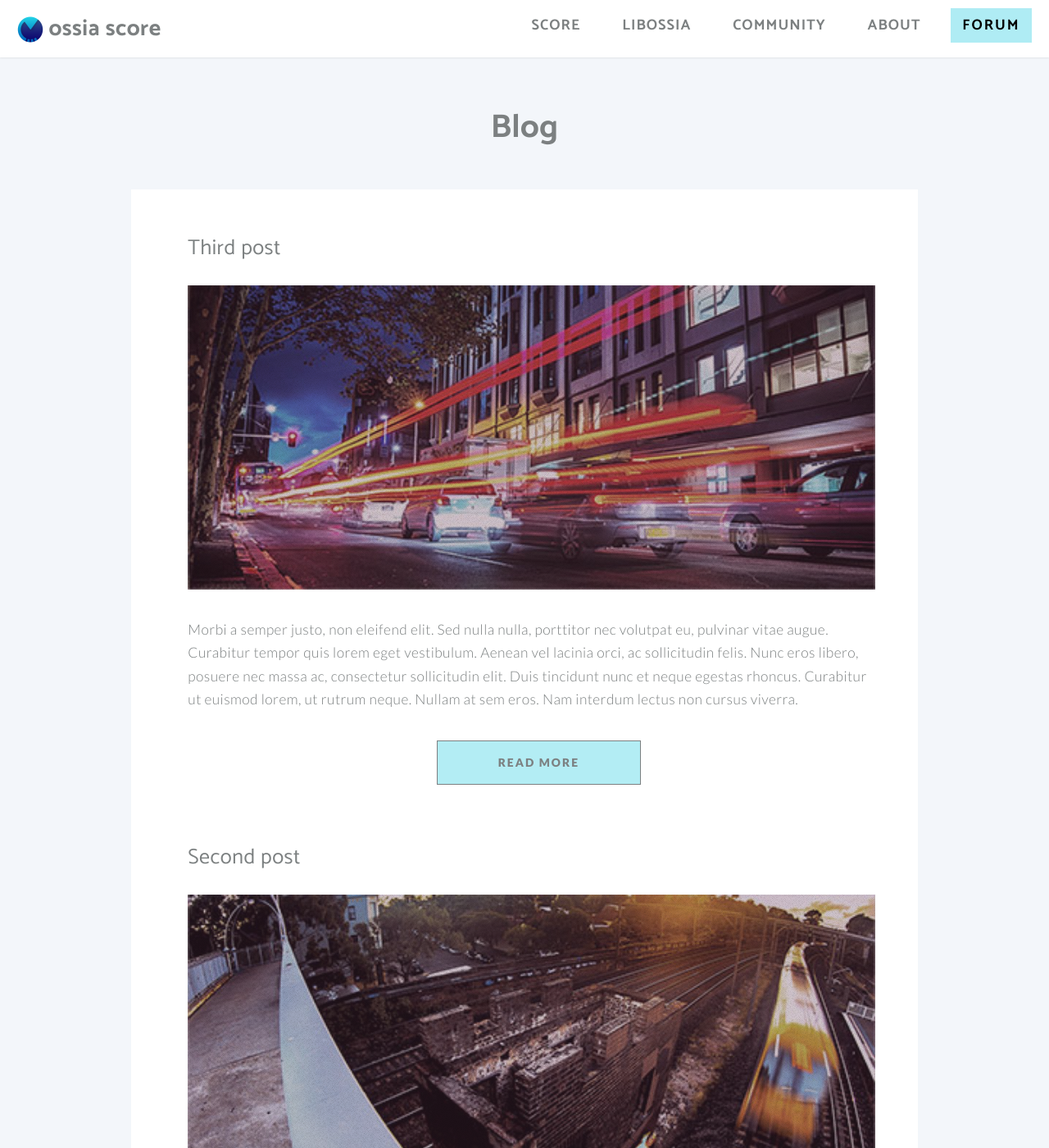
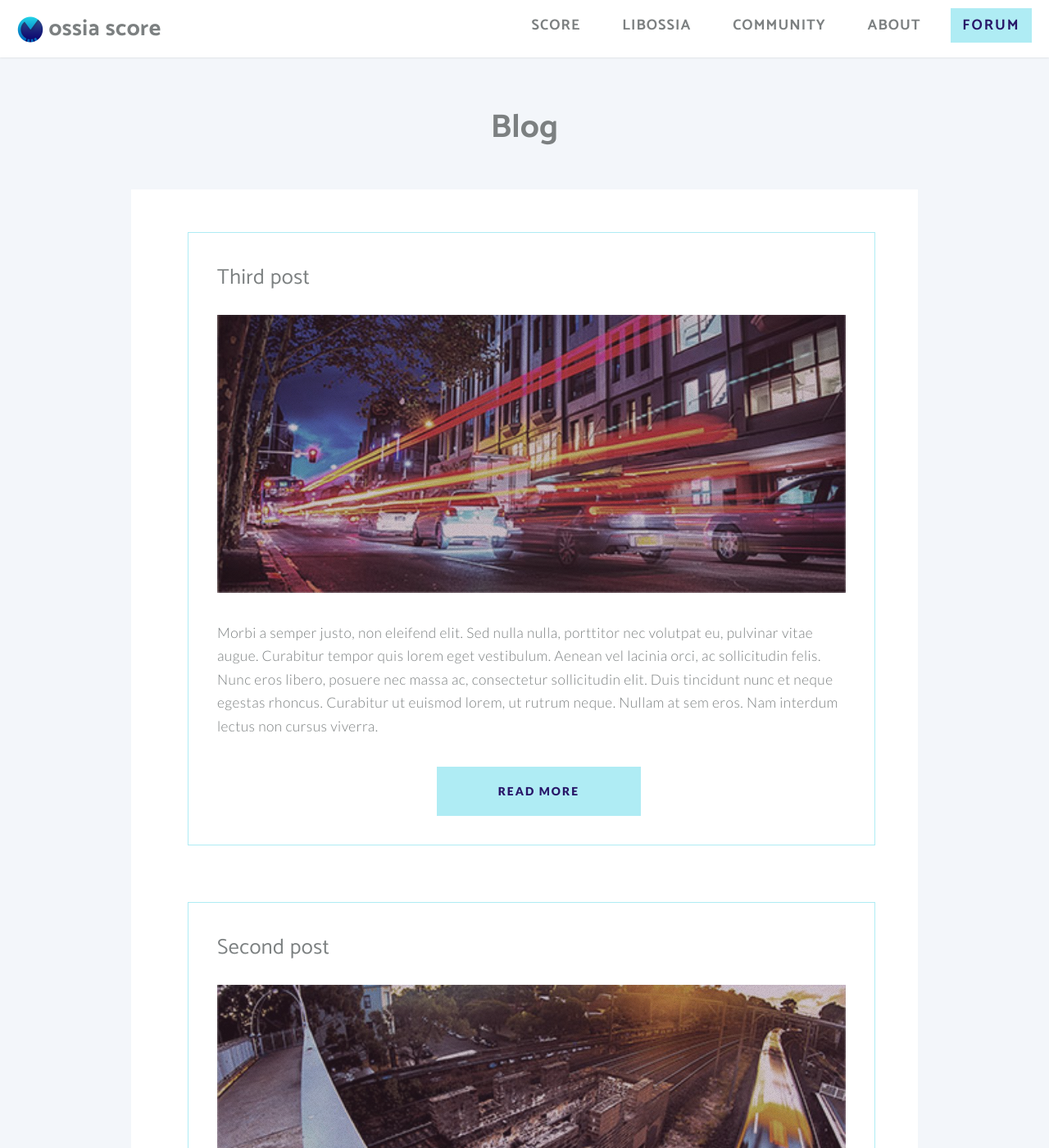
Before and after one commit to thibaudk/ossia.github.io, a Jekyll site: the page built from blog.html, in a window 1280 px wide and 1400 px high. Shown: the whole window at 82% size. Built offline with Jekyll 4.4.1, drawn with Linux system fonts in a browser that asks for light colours.

Commit message:
better buttons

```diff
--- a/_pages/download.markdown
+++ b/_pages/download.markdown
@@ -6,7 +6,7 @@
 ---
 The latest stable release can be found here:
 <p align="center">
-<a href="https://github.com/OSSIA/score/releases/latest"  target="_blank" class="button" >Download ossia score v2</a>
+<a href="https://github.com/OSSIA/score/releases/latest"  target="_blank" class="button special" >Download ossia score v2</a>
 </p>
 
 <h2>Supported operating systems</h2>
--- a/_pages/roadmap.markdown
+++ b/_pages/roadmap.markdown
@@ -6,7 +6,7 @@
 ---
 
 <p align="center">
-<a href="https://github.com/OSSIA/score/releases/latest" class="button"  target="_blank" >Current stable version is 2.5.2</a>
+<a href="https://github.com/OSSIA/score/releases/tag/v2.5.2" class="button special"  target="_blank" >Current stable version is 2.5.2</a>
 </p>
 
 <h2>Future plans</h2>
--- a/blog.html
+++ b/blog.html
@@ -9,12 +9,12 @@
     <section class="wrapper style4 container">
         <ul class="posts">
           {% for post in site.posts %}
-            <li class="wrapper style1">
+            <li class="wrapper blog">
               <h2><a href="{{ post.url }}">{{ post.title }}</a></h2>
                 {{ post.excerpt }}
                 <section class="special">
                     <ul class="buttons">
-                        <li><a href="{{ post.url }}" class="button">Read more</a></li>
+                        <li><a href="{{ post.url }}" class="button special">Read more</a></li>
                     </ul></section>
             </li>
           {% endfor %}
--- a/css/style.css
+++ b/css/style.css
@@ -72,7 +72,10 @@
 			text-decoration: none;
 			border: 0;
 		}
+    h1 a:hover, h2 a:hover{
+        text-decoration: underline;
 
+    }
 	h2 {
 		font-size: 1.5em;
         vertical-align: center
@@ -548,7 +551,9 @@
 		.button.special {
 			background: #AFECF4;
 			border-color: #AFECF4;
-			color: black !important;
+            border-width: 4px;
+
+			color: #281668 !important;
 		}
 
 			input[type="button"].special:hover,
@@ -556,7 +561,9 @@
 			input[type="reset"].special:hover,
 			.button.special:hover {
 				background: white !important;
-				border-color: #96dad1 !important;
+				border-color: #AFECF4 !important;
+
+                color: black  !important;
 			}
 
 		input[type="button"].fit,
@@ -585,7 +592,10 @@
 		.wrapper.style1 {
 			padding: 0;
 		}
-
+        .wrapper.blog{
+            padding: 2em;
+            border: 1px solid #AFECF4;
+        }
 		.wrapper.style2 {
 			background-color: #AFECF4f0;
 			color: black;
@@ -594,25 +604,25 @@
 				background: #AFECF4 !important;
                 border: solid white 2px;
                 font-size: 24px;
-                color: inherit;
+                color: #281668 !important;
                 /*text-transform: none;*/
 			}
 
 			.wrapper.style2 .button:hover {
 				background: white !important;
                 border-color:#AFECF4 !important;
-                t
+                color: black !important;
 			}
 
 			.wrapper.style2 .button.special {
 				background: white;
 				border-color: white;
-				color: #AFECF4 !important;
+				color: #281668 !important;
 			}
 
 				.wrapper.style2 .button.special:hover {
-					border-color: inherit !important;
-					color: white !important;
+                    background: white;
+					color: black !important;
 				}
 
 		.wrapper.style3 {
--- a/index.html
+++ b/index.html
@@ -20,7 +20,7 @@
                             <a href="https://vimeo.com/247547998">Score overview</a> from <a href="https://vimeo.com/ossia">ossia</a> on <a href="https://vimeo.com">Vimeo</a>.
                         </p>
                         <div style="text-align:center;">
-							<a href="/download.html" class="button">Download ossia score</a>
+							<a href="/download.html" class="button special">Download ossia score</a>
 						</div>
 					</section>
 
```
Also changed, not shown: 6 other files.
